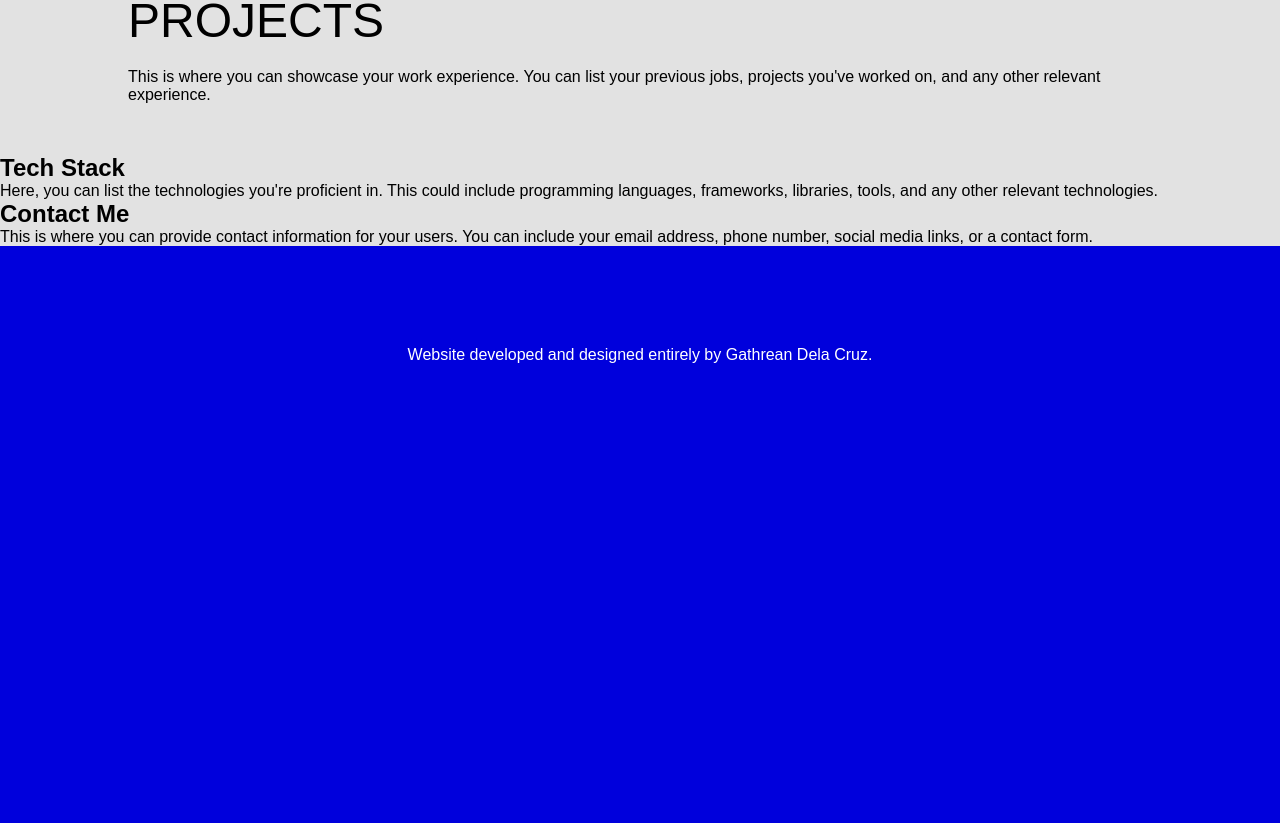
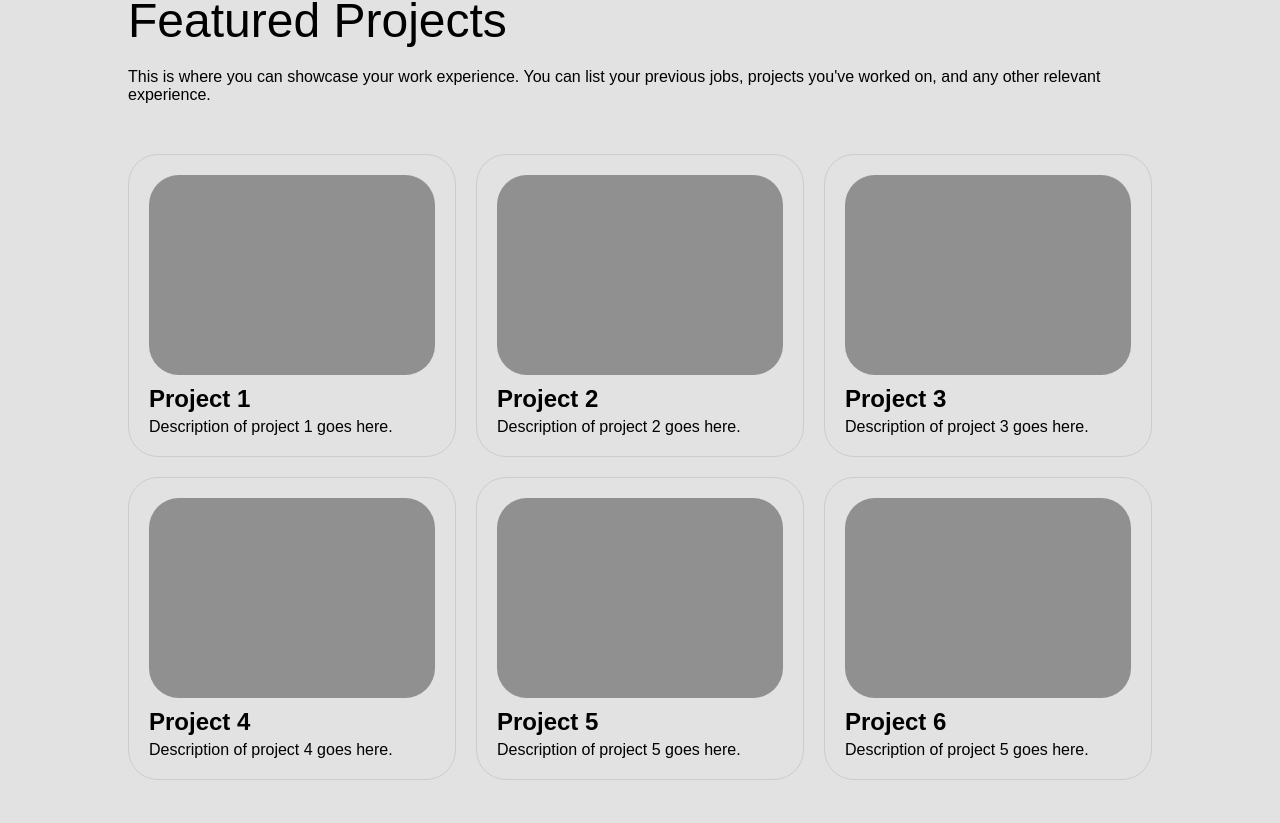
Before and after one commit to gathrean/my-portfolio, a React (Create React App) app: page / in a window 1280 px wide. Shown: the part 857-1680 px from the top of the page. Built offline with nearby package versions, Linux system fonts and the light colour scheme.

Commit message:
Added placeholder project cards

```diff
--- a/src/pages/LandingPage/Sections/PROJECTS/PROJECTS.css
+++ b/src/pages/LandingPage/Sections/PROJECTS/PROJECTS.css
@@ -7,3 +7,30 @@
   font-weight: 400;
   margin-bottom: 20px;
 }
+
+.projects-grid {
+  margin-top: 50px;
+  display: grid;
+  grid-template-columns: repeat(auto-fit, minmax(300px, 1fr));
+  gap: 20px;
+}
+
+.project-card {
+  border: 1px solid #ccc;
+  border-radius: 30px;
+  padding: 20px;
+}
+
+.header-image-placeholder {
+  height: 200px;
+  background-color: #909090;
+  border-radius: 30px;
+}
+
+.project-card h2 {
+  margin-top: 10px;
+}
+
+.project-card p {
+  margin-top: 5px;
+}
--- a/src/pages/LandingPage/Sections/PROJECTS/PROJECTS.jsx
+++ b/src/pages/LandingPage/Sections/PROJECTS/PROJECTS.jsx
@@ -1,12 +1,49 @@
 import React from 'react';
-
 import './PROJECTS.css';
 
 export function PROJECTS() {
   return (
     <div className="projects-section-container">
-      <h1>PROJECTS</h1>
+      <h1>Featured Projects</h1>
       <p>This is where you can showcase your work experience. You can list your previous jobs, projects you've worked on, and any other relevant experience.</p>
+      <div className="projects-grid">
+
+        <div className="project-card">
+          <div className="header-image-placeholder"></div>
+          <h2>Project 1</h2>
+          <p>Description of project 1 goes here.</p>
+        </div>
+
+        <div className="project-card">
+          <div className="header-image-placeholder"></div>
+          <h2>Project 2</h2>
+          <p>Description of project 2 goes here.</p>
+        </div>
+
+        <div className="project-card">
+          <div className="header-image-placeholder"></div>
+          <h2>Project 3</h2>
+          <p>Description of project 3 goes here.</p>
+        </div>
+
+        <div className="project-card">
+          <div className="header-image-placeholder"></div>
+          <h2>Project 4</h2>
+          <p>Description of project 4 goes here.</p>
+        </div>
+
+        <div className="project-card">
+          <div className="header-image-placeholder"></div>
+          <h2>Project 5</h2>
+          <p>Description of project 5 goes here.</p>
+        </div>
+
+        <div className="project-card">
+          <div className="header-image-placeholder"></div>
+          <h2>Project 6</h2>
+          <p>Description of project 5 goes here.</p>
+        </div>
+      </div>
     </div>
   );
 }
```
